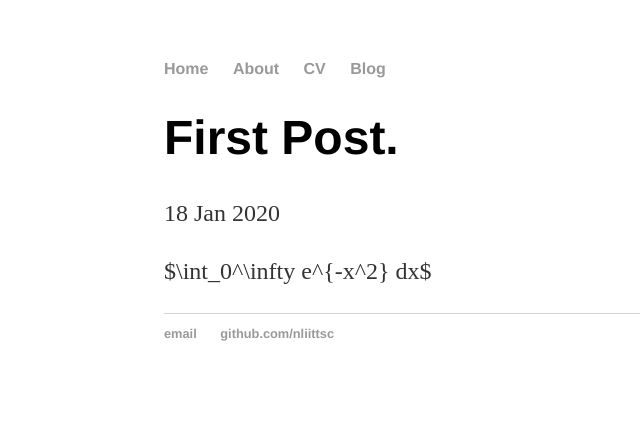
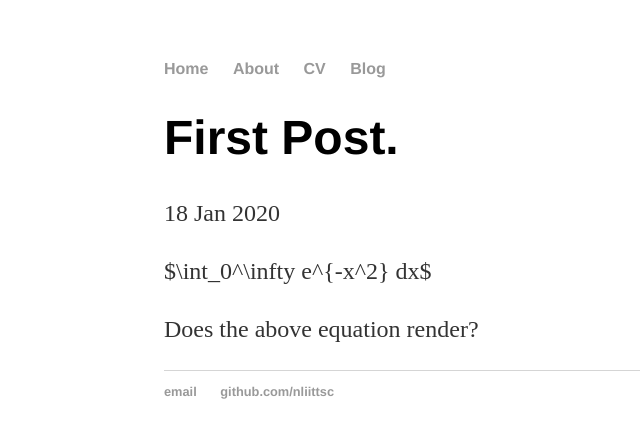
Before and after one commit to GarrettWilliams/nliittsc.github.io, a Jekyll site: the page built from _posts/2020-01-18-first-post.md, in a window 1280 px wide. Shown: the top 438 px of the page, without its empty margins (28-668 px from the left). Built offline with Jekyll 4.4.1, drawn with Linux system fonts in a browser that asks for light colours.

Commit message:
Update 2020-01-18-first-post.md

```diff
--- a/_posts/2020-01-18-first-post.md
+++ b/_posts/2020-01-18-first-post.md
@@ -5,3 +5,5 @@ date: 2020-01-18
 ---
 
 $\int_0^\infty e^{-x^2} dx$
+
+Does the above equation render?
```
